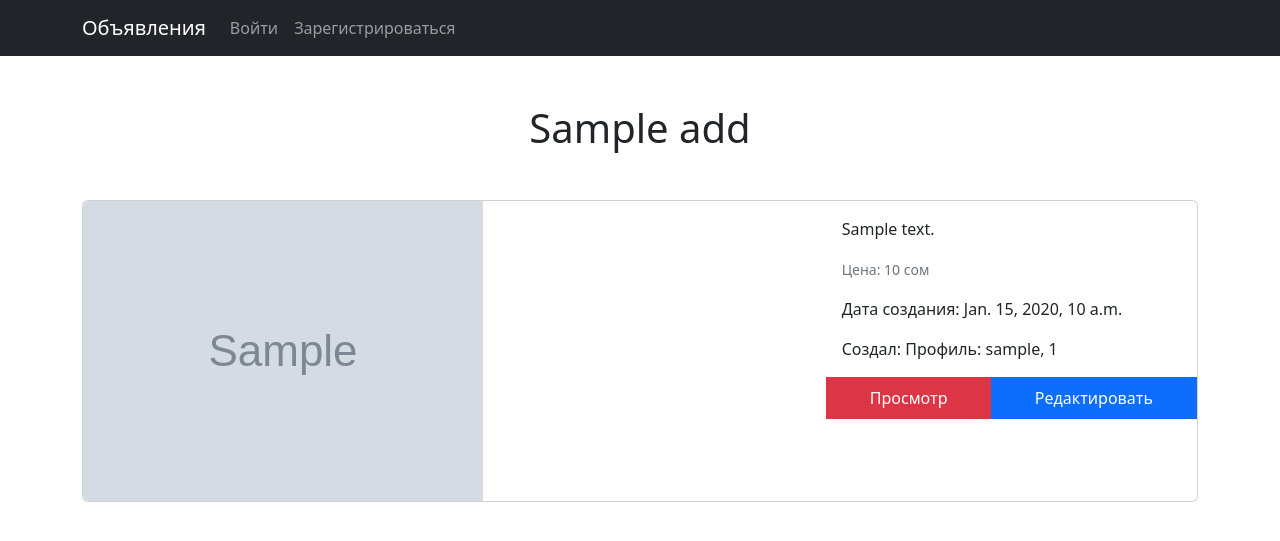
After one commit to stanislavdogai/exam_last, a Django app: page /1/detail/moderated/ in a window 1280 px wide. The commit adds this page. Shown: the top 541 px of the page. Run offline with Django 4.2, Linux system fonts and the light colour scheme; tables that the repository leaves empty hold one stand-in row (values such as "Sample post"); grey boxes marked "Sample" are stand-in pictures.

Commit message:
Добавлены страницы для модератора, также добавлена возможность редактирования при котором статус обнуляется на уровень ожидания модерирования

```diff
--- /dev/null
+++ b/source/webapp/templates/adds/detail_moderated.html
@@ -0,0 +1,24 @@
+{% extends 'base.html' %}
+
+{% block content %}
+<h5 class="text-center fs-1 mt-5">{{ ad.title }}</h5>
+<div class="card mb-3 mt-5">
+    <div class="row g-0">
+        <div class="col-md-8">
+            <img src="{{ ad.image.url }}" class="img-fluid rounded-start" alt="...">
+        </div>
+        <div class="col-md-4">
+            <div class="card-body">
+                <p class="card-text">{{ ad.text }}</p>
+                <p class="card-text"><small class="text-muted">Цена: {{ ad.price }} сом</small></p>
+                <p class="card-text">Дата создания: {{ ad.created_at }}</p>
+                <p class="card-text">Создал: {{ ad.author }}</p>
+            </div>
+            <div class="btn-group w-100" role="group" aria-label="Basic example">
+                <a href="{% url 'webapp:adds_detail_moderated' ad.id %}" class="btn btn-danger rounded-0 py-2 bot-buttons-style">Просмотр</a>
+                <a class="btn btn-primary rounded-0 py-2 bot-buttons-style">Редактировать</a>
+            </div>
+        </div>
+    </div>
+</div>
+{% endblock %}
--- a/source/webapp/templates/adds/list.html
+++ b/source/webapp/templates/adds/list.html
@@ -24,7 +24,7 @@
                     </div>
                     <div class="btn-group w-100" role="group" aria-label="Basic example">
                         <a href="{% url 'webapp:adds_detail' ad.id %}" class="btn btn-danger rounded-0 py-2 bot-buttons-style">Просмотр</a>
-                        <a class="btn btn-primary rounded-0 py-2 bot-buttons-style">Редактировать</a>
+                        <a href="{% url 'webapp:adds_update' ad.id %}" class="btn btn-primary rounded-0 py-2 bot-buttons-style">Редактировать</a>
                     </div>
                 </div>
             </div>
--- a/source/webapp/templates/adds/list_moderated.html
+++ b/source/webapp/templates/adds/list_moderated.html
@@ -21,7 +21,7 @@
                         <p class="card-text text-style">Дата публикации: {{ ad.public_at }}</p>
                     </div>
                     <div class="btn-group w-100" role="group" aria-label="Basic example">
-                        <a href="{% url 'webapp:adds_detail' ad.id %}" class="btn btn-danger rounded-0 py-2 bot-buttons-style">Просмотр</a>
+                        <a href="{% url 'webapp:adds_detail_moderated' ad.id %}" class="btn btn-danger rounded-0 py-2 bot-buttons-style">Просмотр</a>
                         <a class="btn btn-primary rounded-0 py-2 bot-buttons-style">Редактировать</a>
                     </div>
                 </div>
--- a/source/webapp/urls.py
+++ b/source/webapp/urls.py
@@ -1,12 +1,15 @@
 from django.urls import path
 
-from webapp.views import ListAdds, AdCreateView, AdDetailView, ListModeratedAdds
+from webapp.views import ListAdds, AdCreateView, AdDetailView, ListModeratedAdds, DetailModeratedAdDetailView, \
+    AdUpdateView
 
 app_name = 'webapp'
 
 urlpatterns = [
     path('', ListAdds.as_view(), name='adds_index'),
     path('moderated/', ListModeratedAdds.as_view(), name='adds_index_moderated'),
+    path('<int:pk>/detail/moderated/', DetailModeratedAdDetailView.as_view(), name='adds_detail_moderated'),
+    path('<int:pk>/detail/', AdDetailView.as_view(), name='adds_detail'),
     path('create/', AdCreateView.as_view(), name='adds_create'),
-    path('<int:pk>/detail/', AdDetailView.as_view(), name='adds_detail')
+    path('<int:pk>/update/', AdUpdateView.as_view(), name='adds_update')
 ]
--- a/source/webapp/views.py
+++ b/source/webapp/views.py
@@ -1,7 +1,8 @@
 from django.db.models import Q
 from django.shortcuts import render
+from django.urls import reverse
 
-from django.views.generic import ListView, CreateView, DetailView
+from django.views.generic import ListView, CreateView, DetailView, UpdateView
 
 from webapp.forms import SearchForm, AdForm
 from webapp.models import Ad
@@ -41,6 +42,10 @@ class ListAdds(ListView):
             queryset = queryset.filter(query)
         return queryset.order_by("-public_at").filter(status='public')
 
+class AdDetailView(DetailView):
+    model = Ad
+    template_name = 'adds/detail.html'
+
 class ListModeratedAdds(ListView):
     model = Ad
     context_object_name = "adds"
@@ -53,6 +58,9 @@ class ListModeratedAdds(ListView):
         queryset = super().get_queryset()
         return queryset.order_by("-public_at").exclude(status='public')
 
+class DetailModeratedAdDetailView(DetailView):
+    model = Ad
+    template_name = 'adds/detail_moderated.html'
 
 class AdCreateView(CreateView):
     model = Ad
@@ -63,6 +71,17 @@ class AdCreateView(CreateView):
         form.instance.author = self.request.user.profile
         return super().form_valid(form)
 
-class AdDetailView(DetailView):
+    def get_success_url(self):
+        return reverse('webapp:adds_index')
+
+class AdUpdateView(UpdateView):
     model = Ad
-    template_name = 'adds/detail.html'
+    form_class = AdForm
+    template_name = 'adds/update.html'
+
+    def form_valid(self, form):
+        form.instance.status = 'moderated'
+        return super().form_valid(form)
+
+    def get_success_url(self):
+        return reverse('webapp:adds_index')
```
Also changed, not shown: source/webapp/templates/adds/update.html (added, +9 -0 lines).
